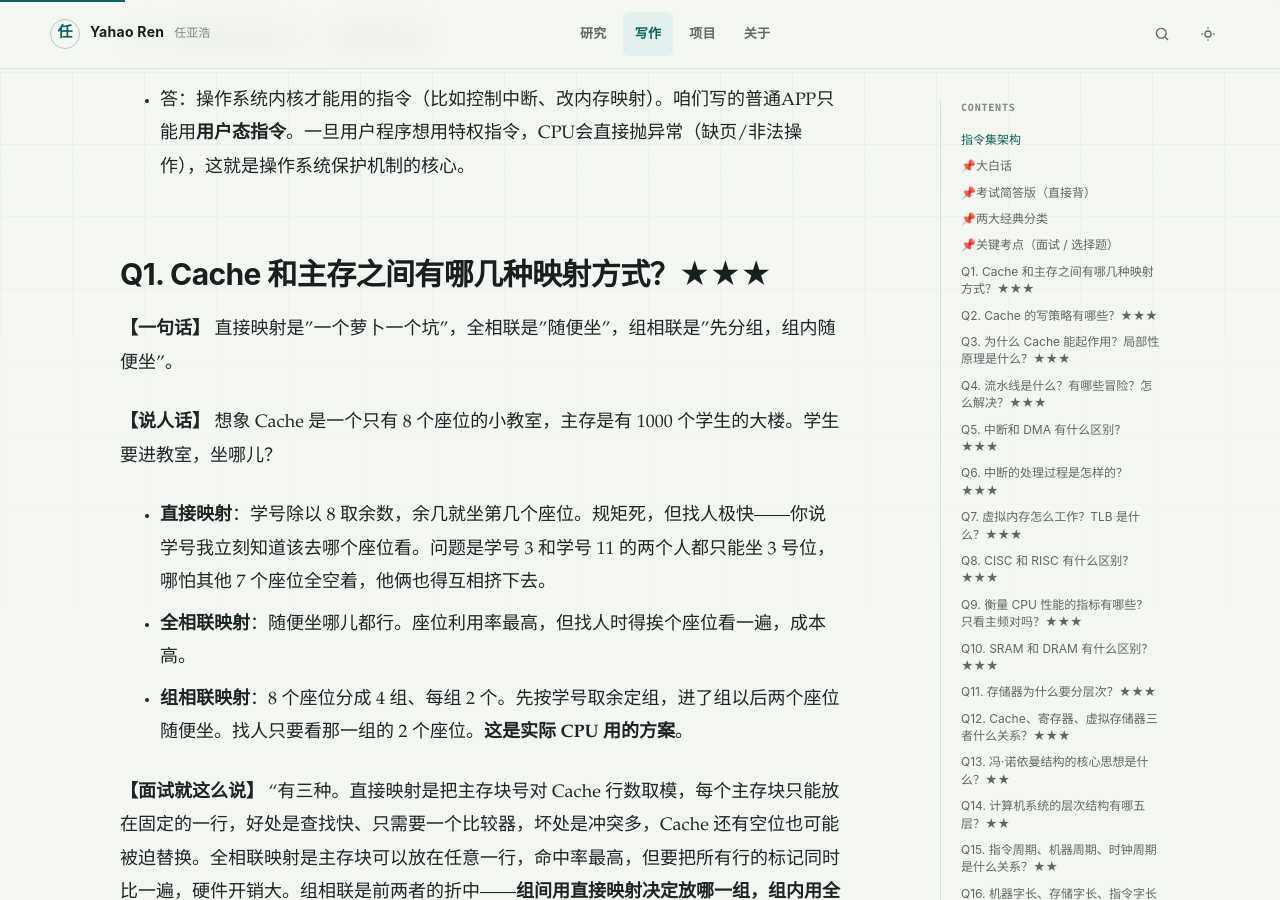
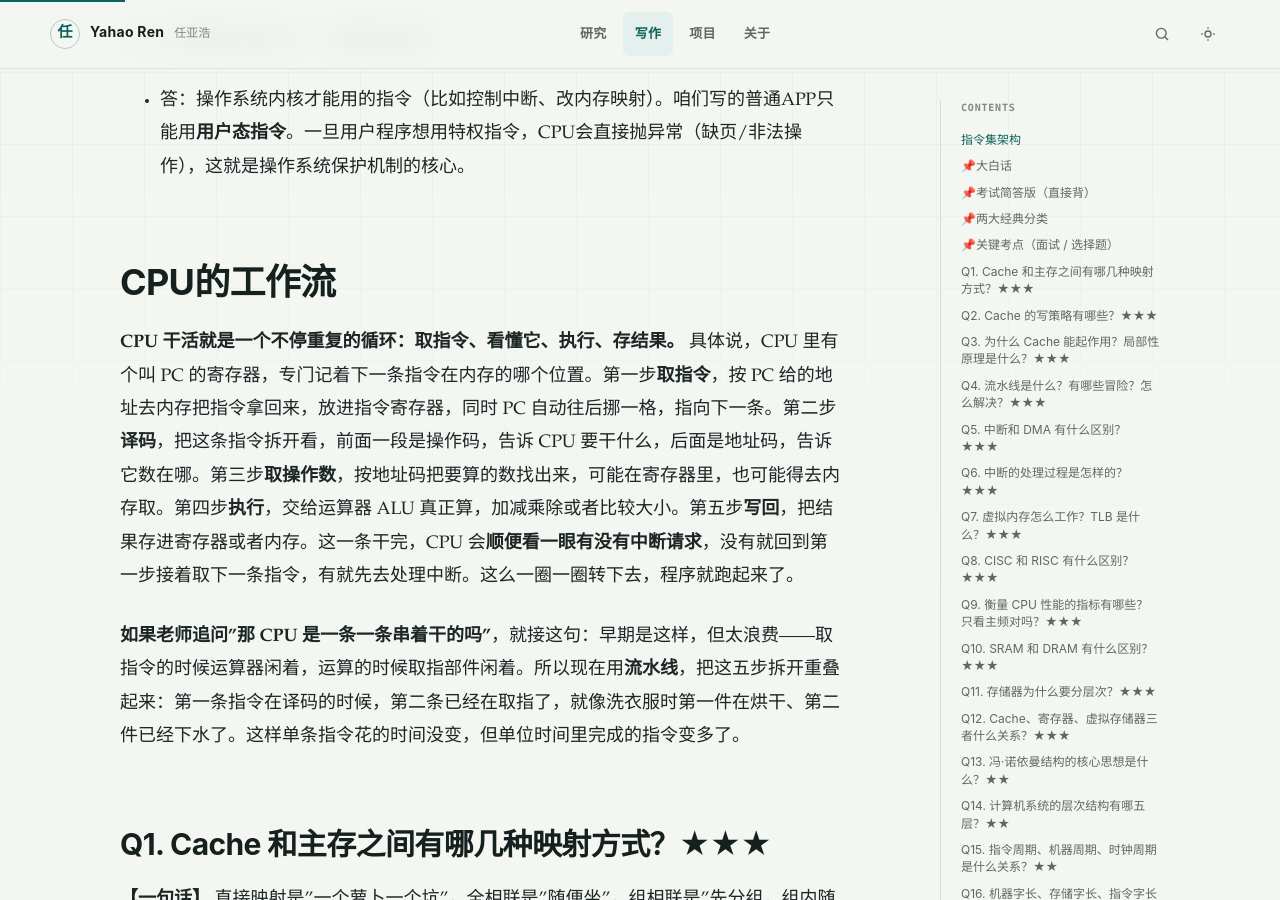
Before and after one commit to YahaoRen/yahaoren.github.io, a Jekyll site: the page built from _notes/计算机组成原理 · 复试口试问答手册.md, in a window 1280 px wide and 900 px high, scrolled down 3076 px. Built offline with Jekyll 4.4.1, drawn with Linux system fonts in a browser that asks for light colours.

Commit message:
vault backup: 2026-08-31 14:13:58

```diff
--- a/_notes/计算机组成原理 · 复试口试问答手册.md
+++ b/_notes/计算机组成原理 · 复试口试问答手册.md
@@ -70,6 +70,13 @@ published: true
 **3. 问：特权指令是什么？（保研必挖坑）**
 
 - 答：操作系统内核才能用的指令（比如控制中断、改内存映射）。咱们写的普通APP只能用**用户态指令**。一旦用户程序想用特权指令，CPU会直接抛异常（缺页/非法操作），这就是操作系统保护机制的核心。
+
+# CPU的工作流
+
+**CPU 干活就是一个不停重复的循环：取指令、看懂它、执行、存结果。** 具体说，CPU 里有个叫 PC 的寄存器，专门记着下一条指令在内存的哪个位置。第一步**取指令**，按 PC 给的地址去内存把指令拿回来，放进指令寄存器，同时 PC 自动往后挪一格，指向下一条。第二步**译码**，把这条指令拆开看，前面一段是操作码，告诉 CPU 要干什么，后面是地址码，告诉它数在哪。第三步**取操作数**，按地址码把要算的数找出来，可能在寄存器里，也可能得去内存取。第四步**执行**，交给运算器 ALU 真正算，加减乘除或者比较大小。第五步**写回**，把结果存进寄存器或者内存。这一条干完，CPU 会**顺便看一眼有没有中断请求**，没有就回到第一步接着取下一条指令，有就先去处理中断。这么一圈一圈转下去，程序就跑起来了。
+
+**如果老师追问"那 CPU 是一条一条串着干的吗"**，就接这句：早期是这样，但太浪费——取指令的时候运算器闲着，运算的时候取指部件闲着。所以现在用**流水线**，把这五步拆开重叠起来：第一条指令在译码的时候，第二条已经在取指了，就像洗衣服时第一件在烘干、第二件已经下水了。这样单条指令花的时间没变，但单位时间里完成的指令变多了。
+
 
 
 
```
